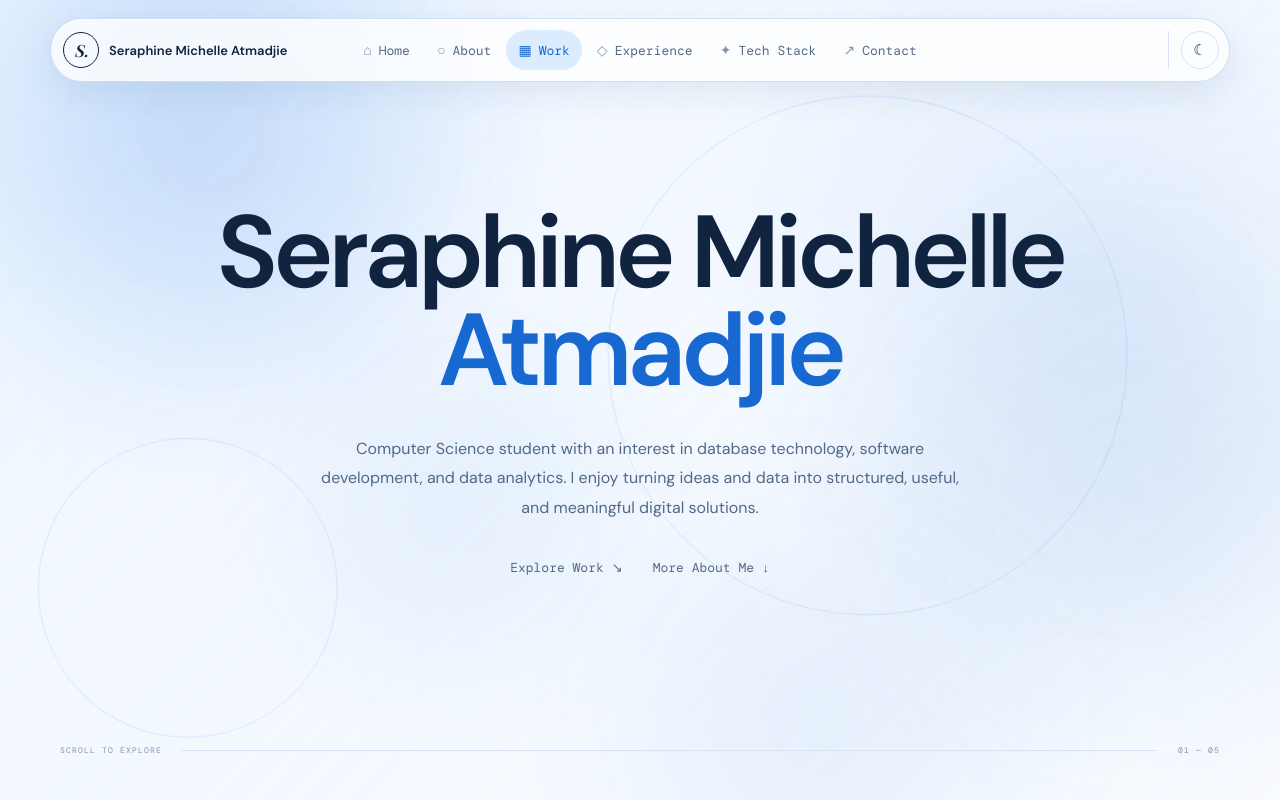
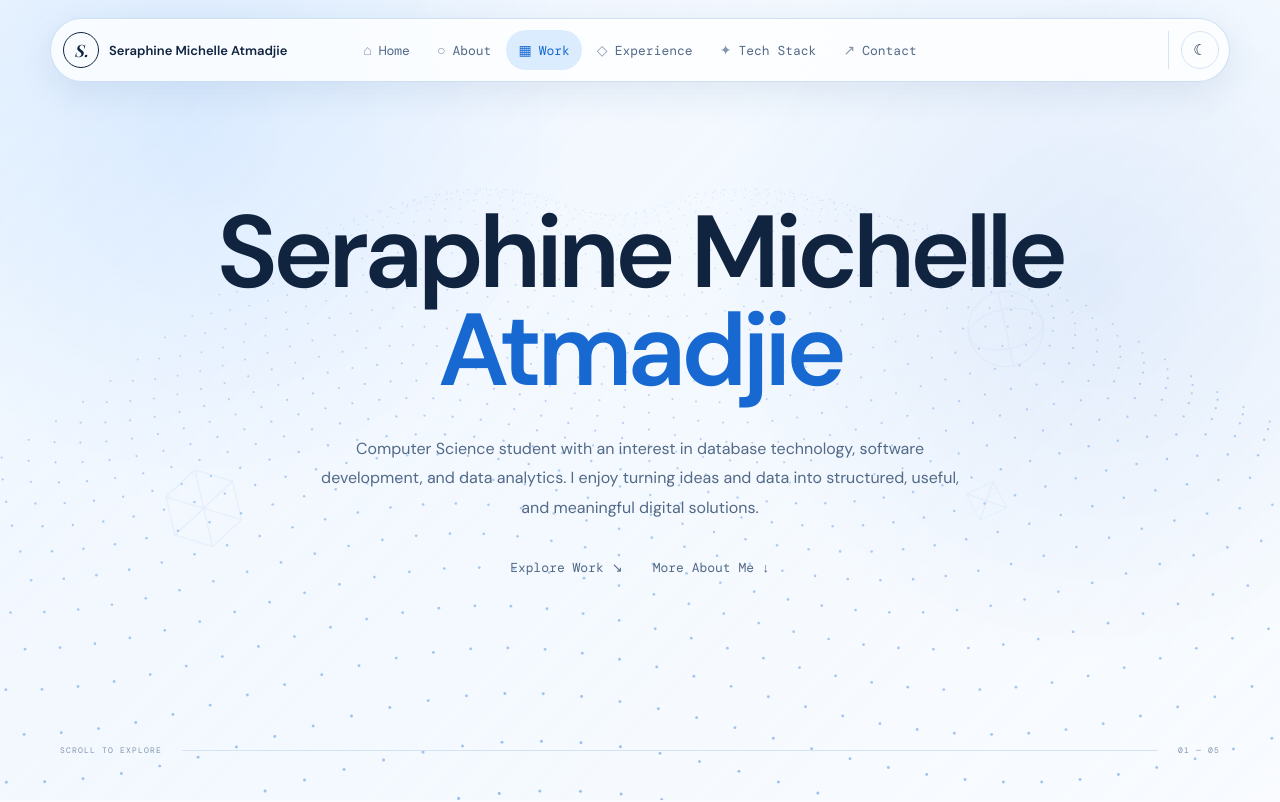
Before and after one commit to seraphinemichelle/portfolio, a Next.js app: page / in a window 1280 px wide. Shown: the top 802 px of the page. Built offline with nearby package versions, Linux system fonts and the light colour scheme; a web font is replaced by a local one.

Commit message:
Change background

```diff
--- a/app/globals.css
+++ b/app/globals.css
@@ -81,128 +81,11 @@ main {
   background: radial-gradient(circle at 15% 15%, rgba(67, 145, 255, 0.13), transparent 30%), radial-gradient(circle at 85% 35%, rgba(42, 111, 220, 0.1), transparent 32%), linear-gradient(135deg, rgba(238, 246, 255, 0.9), rgba(250, 252, 255, 0.7));
 }
 
-.ambient-grid {
-  position: absolute;
-  inset: 0;
-  opacity: 0.28;
-  background-image: linear-gradient(rgba(23, 105, 209, 0.045) 1px, transparent 1px), linear-gradient(90deg, rgba(23, 105, 209, 0.045) 1px, transparent 1px);
-  background-size: 70px 70px;
-  mask-image: linear-gradient(to bottom, black, transparent 95%);
-}
-
-.ambient-orb {
-  position: absolute;
-  width: 420px;
-  height: 420px;
-  border-radius: 50%;
-  filter: blur(65px);
-  opacity: 0.3;
-  background: radial-gradient(circle, rgba(23, 105, 209, 0.45), rgba(23, 105, 209, 0));
-}
-
-.orb-one {
-  top: -130px;
-  left: -80px;
-  animation: float-one 24s ease-in-out infinite;
-}
-
-.orb-two {
-  top: 25%;
-  right: -160px;
-  width: 500px;
-  height: 500px;
-  opacity: 0.22;
-  animation: float-two 30s ease-in-out infinite;
-}
-
-.orb-three {
-  bottom: 8%;
-  left: 18%;
-  width: 350px;
-  height: 350px;
-  opacity: 0.18;
-  animation: float-three 27s ease-in-out infinite;
-}
-
-.orb-four {
-  bottom: -160px;
-  right: 15%;
-  width: 430px;
-  height: 430px;
-  opacity: 0.2;
-  animation: float-four 32s ease-in-out infinite;
-}
-
-.ambient-ring {
-  position: absolute;
-  border: 1px solid rgba(23, 105, 209, 0.12);
-  border-radius: 50%;
-  animation: ring-float 22s ease-in-out infinite;
-}
-
-.ring-one {
-  width: 520px;
-  height: 520px;
-  top: 8%;
-  right: 10%;
-}
-
-.ring-two {
-  width: 300px;
-  height: 300px;
-  bottom: 12%;
-  left: 5%;
-  animation-delay: -8s;
-}
-
-@keyframes float-one {
-  0%, 100% {
-    transform: translate3d(0, 0, 0) scale(1);
-  }
-
-  50% {
-    transform: translate3d(130px, 90px, 0) scale(1.12);
-  }
-}
-
-@keyframes float-two {
-  0%, 100% {
-    transform: translate3d(0, 0, 0) scale(1);
-  }
-
-  50% {
-    transform: translate3d(-140px, 100px, 0) scale(1.08);
-  }
-}
-
-@keyframes float-three {
-  0%, 100% {
-    transform: translate3d(0, 0, 0);
-  }
-
-  50% {
-    transform: translate3d(100px, -100px, 0);
-  }
-}
-
-@keyframes float-four {
-  0%, 100% {
-    transform: translate3d(0, 0, 0) scale(1);
-  }
-
-  50% {
-    transform: translate3d(-120px, -80px, 0) scale(1.12);
-  }
-}
-
-@keyframes ring-float {
-  0%, 100% {
-    transform: translate(0, 0) rotate(0deg);
-  }
-
-  50% {
-    transform: translate(-35px, 45px) rotate(10deg);
-  }
+.ambient-wave {
+  display: block;
+  width: 100%;
+  height: 100%;
+  color: var(--accent);
 }
 
 /* =========================================================
@@ -1269,13 +1152,6 @@ a.project-arrow:hover span {
     transform 0.2s ease;
 }
 
-/* Django wordmark visual adjustment */
-.skill-card[data-skill="Django"] .skill-icon {
-  width: 68px;
-  height: 42px;
-  max-width: none;
-}
-
 .skill-card:hover .skill-icon {
   filter: grayscale(0);
   opacity: 1;
@@ -1553,19 +1429,6 @@ a.project-arrow:hover span {
 
 .dark-mode .ambient-background {
   background: radial-gradient(circle at 15% 15%, rgba(50, 125, 240, 0.16), transparent 30%), radial-gradient(circle at 85% 35%, rgba(38, 93, 190, 0.14), transparent 32%), linear-gradient(135deg, #071426, #091b31);
-}
-
-.dark-mode .ambient-grid {
-  opacity: 0.2;
-  background-image: linear-gradient(rgba(95, 163, 255, 0.055) 1px, transparent 1px), linear-gradient(90deg, rgba(95, 163, 255, 0.055) 1px, transparent 1px);
-}
-
-.dark-mode .ambient-orb {
-  opacity: 0.2;
-}
-
-.dark-mode .ambient-ring {
-  border-color: rgba(95, 163, 255, 0.12);
 }
 
 .dark-mode .hero h1 span,
@@ -2317,12 +2180,79 @@ a.project-arrow:hover span {
     scroll-behavior: auto;
   }
 
-  .ambient-orb,
-  .ambient-ring {
-    animation: none;
-  }
 
   * {
     transition-duration: 0.01ms !important;
   }
 }
+
+/* Alternate open sections with softly screened reading areas. */
+.about-section,
+.experience-section,
+.contact-section {
+  background: rgba(255, 255, 255, 0.38);
+  -webkit-backdrop-filter: blur(1px);
+  backdrop-filter: blur(1px);
+}
+
+.work-section,
+.dark-mode .work-section,
+.skills-section,
+.dark-mode .skills-section {
+  background: transparent;
+  -webkit-backdrop-filter: none;
+  backdrop-filter: none;
+}
+
+.dark-mode .about-section,
+.dark-mode .experience-section,
+.dark-mode .contact-section {
+  background: rgba(13, 29, 53, 0.38);
+}
+
+/* Staggered journeys and fades keep the shapes moving across the viewport. */
+.ambient-shape {
+  position: absolute;
+  top: 0;
+  left: 0;
+  width: clamp(48px, 7vw, 96px);
+  height: auto;
+  stroke: var(--accent);
+  stroke-width: 1;
+  opacity: 0;
+  animation: ambient-shape-roam 36s linear infinite;
+}
+
+.ambient-shape-circle {
+  animation-delay: -4s;
+}
+
+.ambient-shape-diamond {
+  width: clamp(32px, 4vw, 54px);
+  animation-duration: 42s;
+  animation-delay: -18s;
+  animation-direction: reverse;
+}
+
+.ambient-shape-hexagon {
+  animation-duration: 46s;
+  animation-delay: -31s;
+}
+
+@keyframes ambient-shape-roam {
+  0%, 100% { transform: translate3d(5vw, 12vh, 0) rotate(0deg); opacity: 0; }
+  12% { transform: translate3d(32vw, 6vh, 0) rotate(30deg); opacity: 0.2; }
+  25% { transform: translate3d(72vw, 24vh, 0) rotate(65deg); opacity: 0; }
+  38% { transform: translate3d(80vw, 54vh, 0) rotate(100deg); opacity: 0.18; }
+  50% { transform: translate3d(60vw, 76vh, 0) rotate(135deg); opacity: 0; }
+  63% { transform: translate3d(30vw, 66vh, 0) rotate(170deg); opacity: 0.2; }
+  75% { transform: translate3d(8vw, 80vh, 0) rotate(205deg); opacity: 0; }
+  88% { transform: translate3d(16vw, 40vh, 0) rotate(245deg); opacity: 0.18; }
+}
+
+@media (prefers-reduced-motion: reduce) {
+  .ambient-shape { animation: none; opacity: 0.14; }
+  .ambient-shape-circle { transform: translate(5vw, 16vh); }
+  .ambient-shape-diamond { transform: translate(64vw, 9vh); }
+  .ambient-shape-hexagon { transform: translate(80vw, 24vh); }
+}
--- a/components/layout/AmbientBackground.tsx
+++ b/components/layout/AmbientBackground.tsx
@@ -1,13 +1,136 @@
+"use client";
+
+import { useEffect, useRef } from "react";
+import { useTheme } from "@/context/theme-context";
+
 export default function AmbientBackground() {
+  const canvasRef = useRef<HTMLCanvasElement>(null);
+  const { darkMode } = useTheme();
+
+  useEffect(() => {
+    const canvas = canvasRef.current;
+    if (!canvas) return;
+    const context = canvas.getContext("2d");
+    if (!context) return;
+
+    const motion = window.matchMedia("(prefers-reduced-motion: reduce)");
+    let width = 0;
+    let height = 0;
+    let frame = 0;
+    let lastTime = 0;
+    let phase = 0;
+    let pointerX = 0;
+    let pointerY = 0;
+    let targetX = 0;
+    let targetY = 0;
+    let scroll = window.scrollY;
+    let targetScroll = scroll;
+    let color = "";
+
+    const draw = () => {
+      context.clearRect(0, 0, width, height);
+      context.fillStyle = color;
+      const columns = width < 600 ? 28 : 48;
+      const rows = 32;
+      // Broad rolling waves stay visible even when the pointer is idle.
+      for (let row = 0; row < rows; row++) {
+        const depth = row / (rows - 1);
+        const spread = 0.25 + depth * 1.15;
+        for (let column = 0; column < columns; column++) {
+          const wave = Math.sin(column * 0.24 + phase - row * 0.12) * 38
+            + Math.cos(row * 0.32 + phase * 0.7) * 26;
+          const x = width / 2 + (column / (columns - 1) - 0.5)
+            * (width + 160) * spread + pointerX * depth
+            + Math.sin(phase * 0.6 + row * 0.16) * 8 * depth;
+          const y = height * 0.26 + depth * depth * height * 0.85
+            + wave * (0.3 + depth) + pointerY * depth
+            + Math.sin(scroll * 0.002 + depth * 2) * 24 * depth;
+          context.globalAlpha = (0.12 + depth * 0.3) * (width < 600 ? 0.8 : 1);
+          context.beginPath();
+          context.arc(x, y, 0.55 + depth * 1.05, 0, Math.PI * 2);
+          context.fill();
+        }
+      }
+      context.globalAlpha = 1;
+    };
+
+    const animate = (time: number) => {
+      frame = 0;
+      if (document.hidden || motion.matches) return;
+      const elapsed = lastTime ? Math.min((time - lastTime) / 1000, 0.05) : 0;
+      lastTime = time;
+      phase += elapsed * 0.45;
+      const easing = 1 - Math.exp(-elapsed * 3);
+      pointerX += (targetX - pointerX) * easing;
+      pointerY += (targetY - pointerY) * easing;
+      scroll += (targetScroll - scroll) * easing;
+      draw();
+      frame = requestAnimationFrame(animate);
+    };
+
+    const syncMotion = () => {
+      cancelAnimationFrame(frame);
+      frame = 0;
+      lastTime = 0;
+      if (motion.matches) phase = pointerX = pointerY = scroll = 0;
+      draw();
+      if (!document.hidden && !motion.matches) frame = requestAnimationFrame(animate);
+    };
+
+    const resize = () => {
+      width = canvas.clientWidth;
+      height = canvas.clientHeight;
+      color = getComputedStyle(canvas).color;
+      const ratio = Math.min(window.devicePixelRatio || 1, 2);
+      canvas.width = Math.round(width * ratio);
+      canvas.height = Math.round(height * ratio);
+      context.setTransform(ratio, 0, 0, ratio, 0, 0);
+      draw();
+    };
+    const onPointerMove = (event: PointerEvent) => {
+      if (event.pointerType === "touch") return;
+      targetX = (event.clientX / Math.max(width, 1) - 0.5) * 44;
+      targetY = (event.clientY / Math.max(height, 1) - 0.5) * 28;
+    };
+    const resetPointer = () => { targetX = targetY = 0; };
+    const onScroll = () => { targetScroll = window.scrollY; };
+    const observer = new ResizeObserver(resize);
+    observer.observe(canvas);
+    resize();
+    syncMotion();
+    window.addEventListener("pointermove", onPointerMove, { passive: true });
+    document.documentElement.addEventListener("pointerleave", resetPointer);
+    window.addEventListener("blur", resetPointer);
+    window.addEventListener("scroll", onScroll, { passive: true });
+    document.addEventListener("visibilitychange", syncMotion);
+    motion.addEventListener("change", syncMotion);
+
+    return () => {
+      cancelAnimationFrame(frame);
+      observer.disconnect();
+      window.removeEventListener("pointermove", onPointerMove);
+      document.documentElement.removeEventListener("pointerleave", resetPointer);
+      window.removeEventListener("blur", resetPointer);
+      window.removeEventListener("scroll", onScroll);
+      document.removeEventListener("visibilitychange", syncMotion);
+      motion.removeEventListener("change", syncMotion);
+    };
+  }, [darkMode]);
+
   return (
     <div className="ambient-background" aria-hidden="true">
-      <div className="ambient-grid" />
-      <div className="ambient-orb orb-one" />
-      <div className="ambient-orb orb-two" />
-      <div className="ambient-orb orb-three" />
-      <div className="ambient-orb orb-four" />
-      <div className="ambient-ring ring-one" />
-      <div className="ambient-ring ring-two" />
+      <canvas ref={canvasRef} className="ambient-wave" />
+      <svg className="ambient-shape ambient-shape-circle" viewBox="0 0 100 100" fill="none" focusable="false">
+        <circle cx="50" cy="50" r="42" />
+        <ellipse cx="50" cy="50" rx="22" ry="42" />
+        <path d="M8 50h84" />
+      </svg>
+      <svg className="ambient-shape ambient-shape-diamond" viewBox="0 0 100 100" fill="none" focusable="false">
+        <path d="M50 8 90 50 50 92 10 50Z M50 8v84 M10 50h80" />
+      </svg>
+      <svg className="ambient-shape ambient-shape-hexagon" viewBox="0 0 100 100" fill="none" focusable="false">
+        <path d="M50 6 88 28v44L50 94 12 72V28Z M50 6v44l38 22 M50 50 12 72 M12 28l38 22 38-22 M50 50v44" />
+      </svg>
     </div>
   );
 }
```
Also changed, not shown: data/skills.ts (+7 -8 lines).
